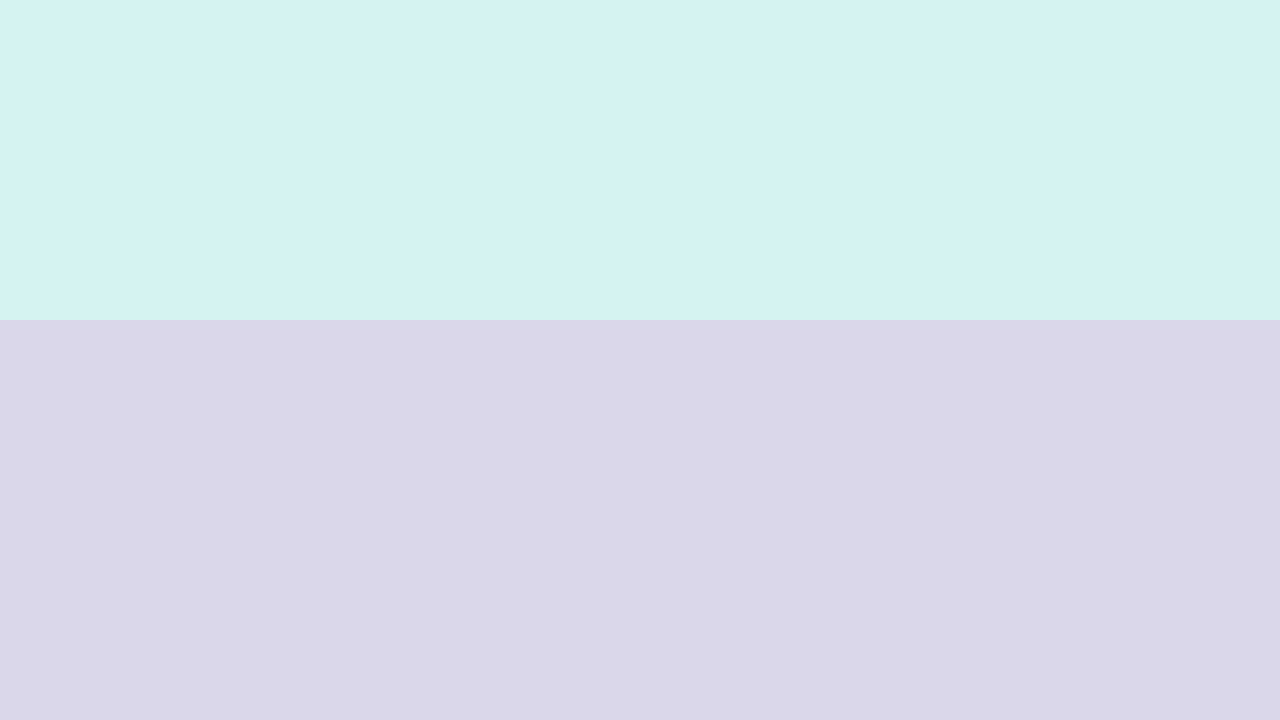
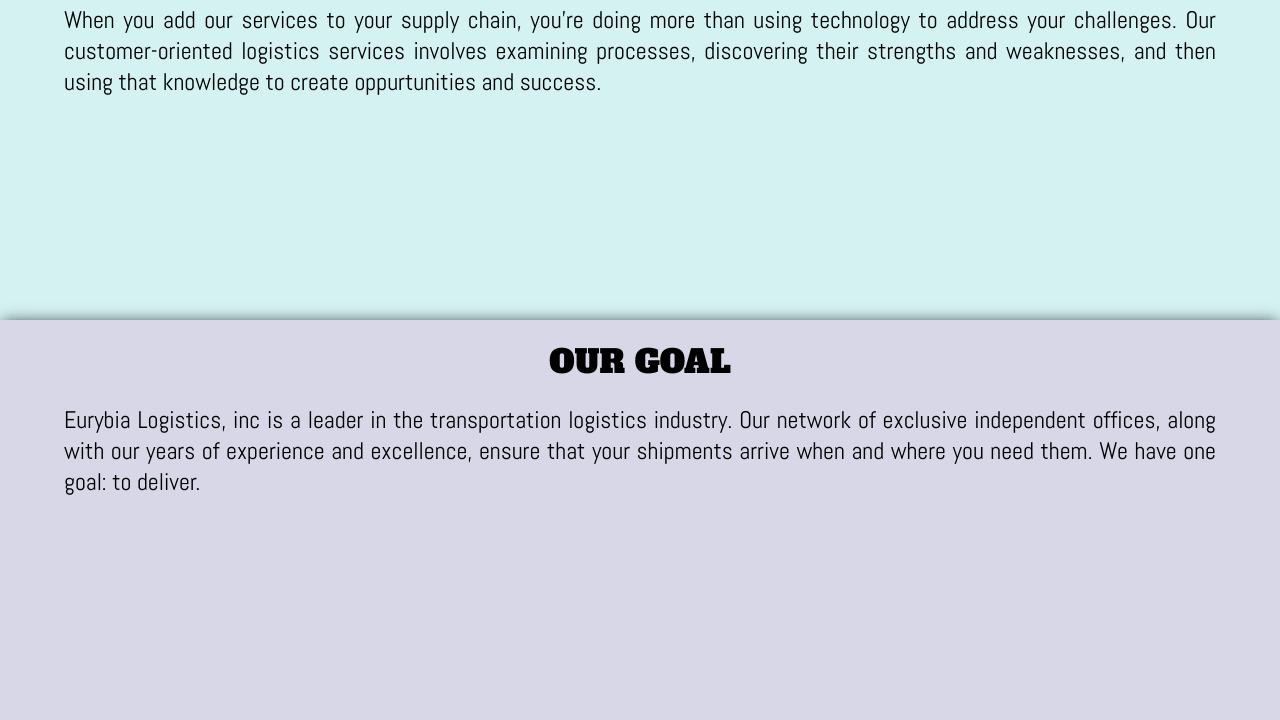
Before and after one commit to Bigupzz/Eurybia, a plain HTML site: page index.html in a window 1280 px wide. Shown: the part 511-1231 px from the top of the page. Drawn offline with nearby package versions, Linux system fonts and the light colour scheme.

Commit message:
add paragraph content and title / + box shadows onmainbox and content box

```diff
--- a/index.html
+++ b/index.html
@@ -2,7 +2,7 @@
 <html>
 	<head>
 		<meta name="viewport" content="width=device-width, initial-scale=1.0,user-scalable=no"/>
-		<link href="https://fonts.googleapis.com/css?family=Alfa+Slab+One|Anton|Oswald:300,400|Unica+One" rel="stylesheet">
+		<link href="https://fonts.googleapis.com/css?family=Abel|Alfa+Slab+One|Anton|Oswald:300,400|Unica+One" rel="stylesheet">
 		<title>Eurybia Logistics</title>
 		<link rel="stylesheet" type="text/css" href="resources/css/main.css"/>
 	</head>
@@ -43,8 +43,12 @@
 		</div>
 
 		<div class="contentbox lightblue">
+			<p class="title">our expertise</p>
+			<p>When you add our services to your supply chain, you're doing more than using technology to address your challenges. Our customer-oriented logistics services involves examining processes, discovering their strengths and weaknesses, and then using that knowledge to create oppurtunities and success.</p>
 	    </div>
 	    <div class="contentbox lightpurple">
+	    	<p class="title">our goal</p>
+	    	<p>Eurybia Logistics, inc is a leader in the transportation logistics industry. Our network of exclusive independent offices, along with our years of experience and excellence, ensure that your shipments arrive when and where you need them. We have one goal: to deliver.</p>
 	    </div>
 
 
--- a/resources/css/main.css
+++ b/resources/css/main.css
@@ -34,6 +34,9 @@
   background-size: cover;
 	/*background:black;*/
 	padding: 30px 0;
+  -webkit-box-shadow: 0px 0px 15px -2px rgba(0,0,0,0.75);
+  -moz-box-shadow: 0px 0px 15px -2px rgba(0,0,0,0.75);
+  box-shadow: 0px 0px 15px -2px rgba(0,0,0,0.75);
 }
 
 .yellowbox {
@@ -73,6 +76,9 @@
 .contentbox {
   width: 100%;
   height: 400px;
+  -webkit-box-shadow: 0px 0px 15px -2px rgba(0,0,0,0.75);
+  -moz-box-shadow: 0px 0px 15px -2px rgba(0,0,0,0.75);
+  box-shadow: 0px 0px 15px -2px rgba(0,0,0,0.75);
 }
 
 .lightblue {
@@ -81,6 +87,23 @@
 
 .lightpurple {
   background-color: #d8d7e7;
+}
+
+.contentbox p{
+  font-family: 'Abel', sans-serif;
+  padding: 0 20px;
+  font-size: 1.5em;
+  max-width: 90%;
+  margin: 0 auto;
+  text-align: justify;
+}
+
+p.title {
+  text-transform: uppercase;
+  font-family: 'Alfa Slab One', cursive;
+  text-align: center;
+  padding: 20px 0;
+  font-size: 2em;
 }
 
 
```
